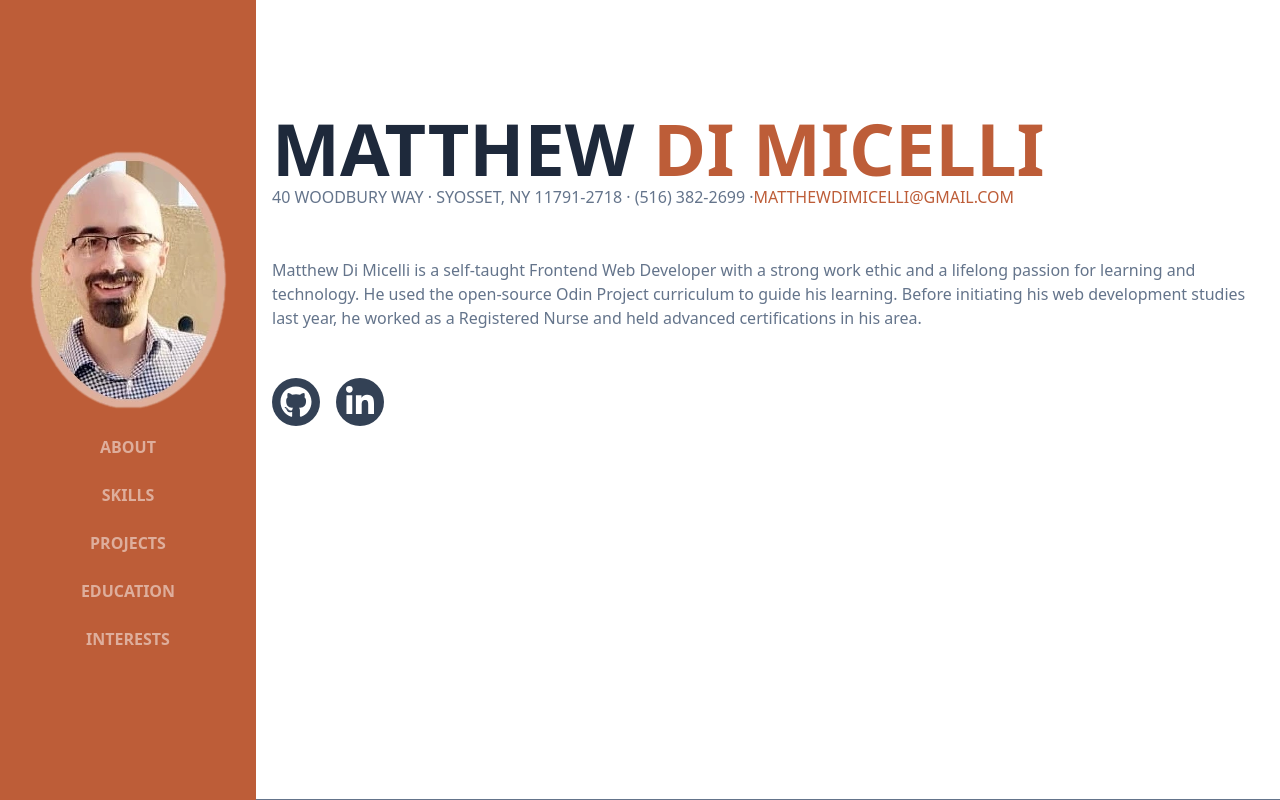
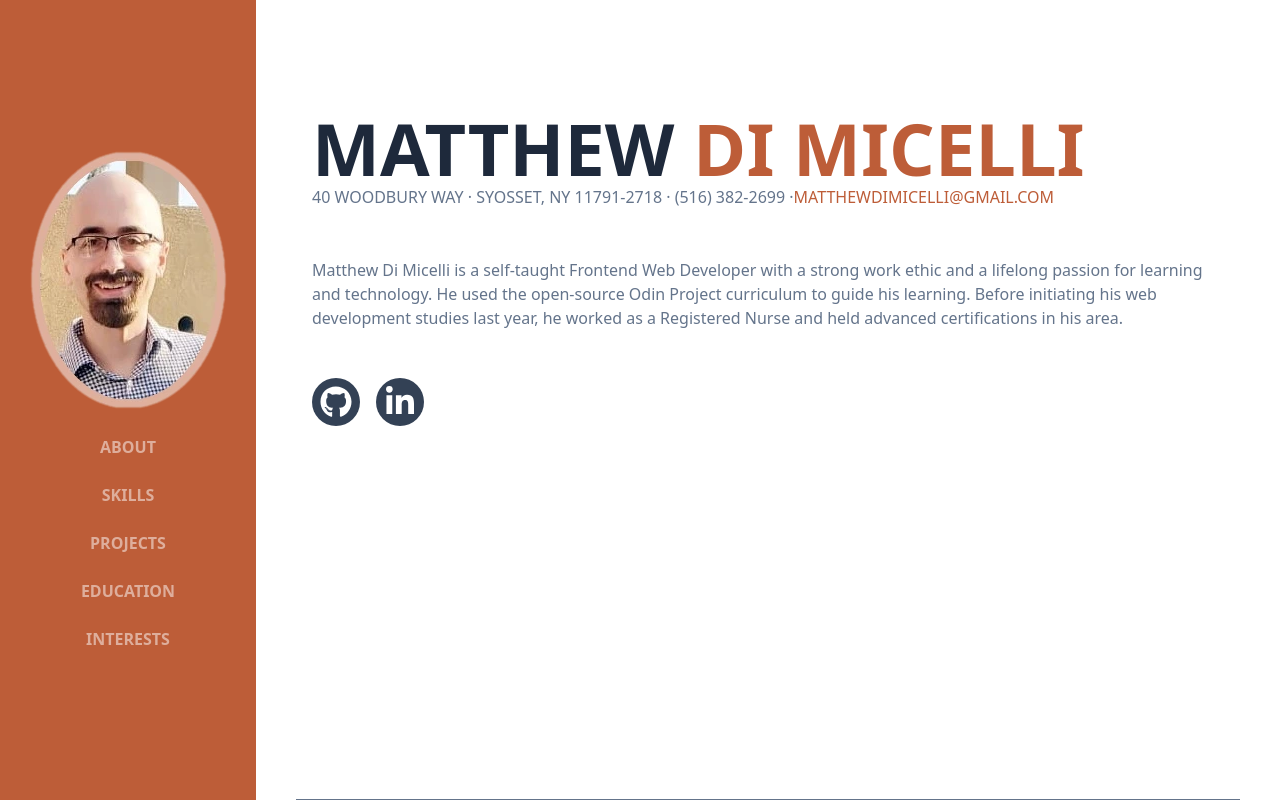
Before and after one commit to mattdimicelli/me, a React (Create React App) app: page / in a window 1280 px wide. Shown: the top 800 px of the page. Built offline with nearby package versions, Linux system fonts and the light colour scheme.

Commit message:
improve img hover styling

```diff
--- a/src/components/Content.js
+++ b/src/components/Content.js
@@ -32,7 +32,8 @@ const Content = props => {
     }
 
     return (
-        <div className="flex-1 font-sans lg:relative lg:left-64 lg:rest-of-screen">
+        <div className="flex-1 font-sans lg:relative lg:left-64 lg:rest-of-screen
+        lg:px-10">
             <IconContext.Provider value={{ size: '2rem', color: 'white'}}>
                 <article id="about" className="pt-28 pb-16 px-4 min-h-screen
                 border-b-1 border-slate-500">
--- a/src/components/Project.js
+++ b/src/components/Project.js
@@ -18,7 +18,8 @@ const Project = ({title, description, img, imgAlt, urlRepo, urlLiveSite,
             className={sideOfScreenshot === 'left' ?  'order-first' : 'order-none'}
             >
                 <img
-                className='mt-5 hidden lg:block lg:max-w-md lg:max-h-96'
+                className='mt-5 hidden lg:block lg:max-w-md lg:max-h-96
+                hover:outline-1 hover:outline-slate-800 hover:outline'
                 src={img} alt={imgAlt} />
             </a>
         </li>
```
